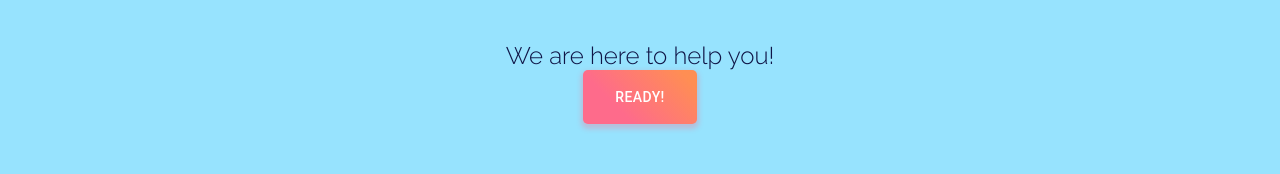
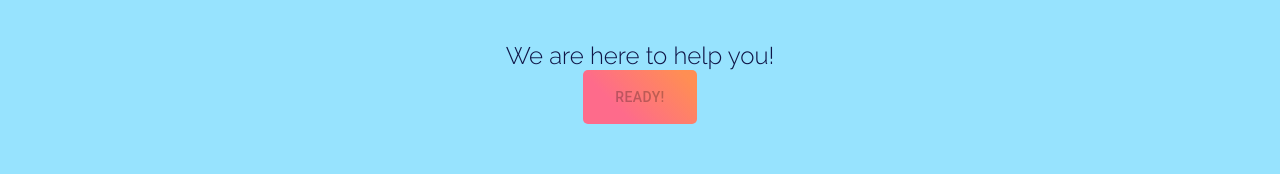
Before and after one commit to NingxiaoYYANG/Skillverse, a React (Create React App) app in the folder Skillverse/contacts/: page / in a window 1280 px wide. Shown: the part 194-368 px from the top of the page. Built offline with nearby package versions, Linux system fonts and the light colour scheme.

Commit message:
merged from Harley

```diff
--- a/Skillverse/contacts/src/components/Welcome.jsx
+++ b/Skillverse/contacts/src/components/Welcome.jsx
@@ -11,7 +11,7 @@ const Welcome = (props) => {
       <p className='Introduction'>
         We are here to help you!
       </p>
-      <BigButton onClick={props.monsterInputBtnFn}>READY!</BigButton>
+      <BigButton onClick={props.monsterInputBtnFn} disabled={!props.userConnected}>READY!</BigButton>
       {/* <BigButton onClick={props.monsterOutputBtnFn}>Test Output</BigButton> */}
       <div className="space"></div>
       <div className="additional-content">
```
